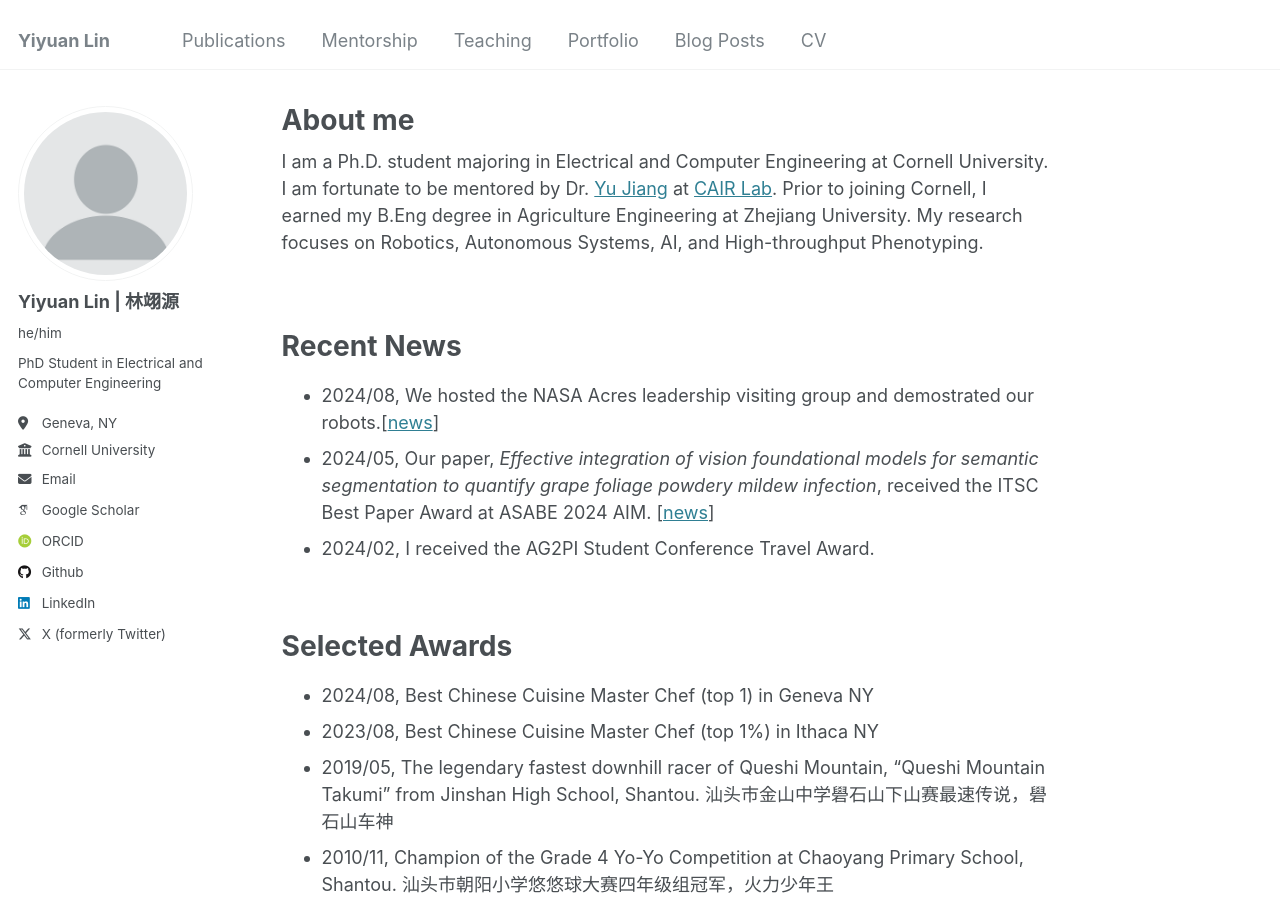
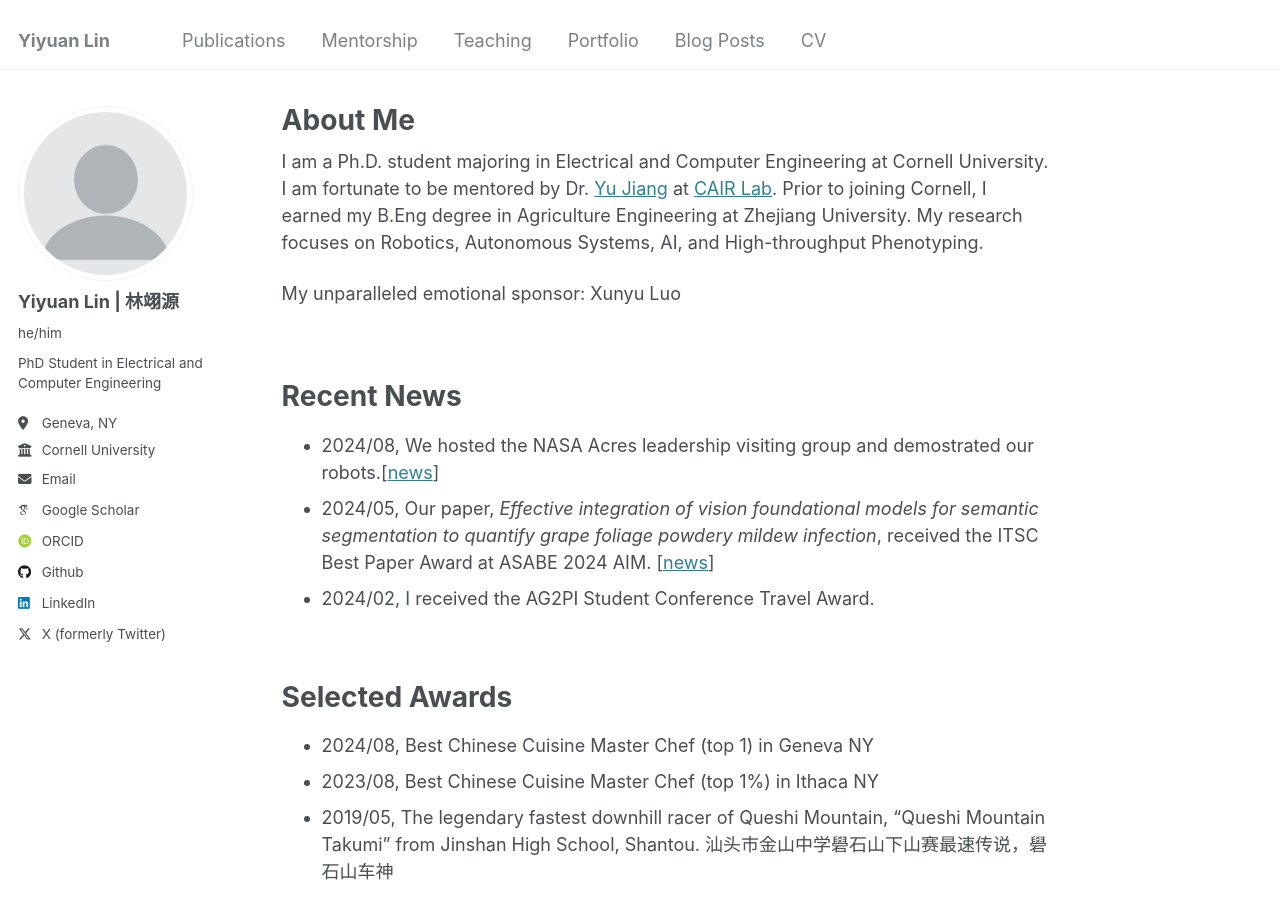
Before and after one commit to YiyuanLinXX/YiyuanLinXX.github.io, a Jekyll site: the page built from _pages/about.md, in a window 1280 px wide and 900 px high. Built offline with Jekyll 4.4.1, drawn with Linux system fonts in a browser that asks for light colours; some web fonts are replaced.

Commit message:
update emotional sponsor

```diff
--- a/_pages/about.md
+++ b/_pages/about.md
@@ -1,6 +1,6 @@
 ---
 permalink: /
-title: "About me"
+title: "About Me"
 author_profile: true
 redirect_from:
   - /about/
@@ -8,6 +8,8 @@ redirect_from:
 ---
 
 I am a Ph.D. student majoring in Electrical and Computer Engineering at Cornell University. I am fortunate to be mentored by Dr. [Yu Jiang](https://cals.cornell.edu/yu-jiang) at [CAIR Lab](https://cair.cals.cornell.edu/). Prior to joining Cornell, I earned my B.Eng degree in Agriculture Engineering at Zhejiang University. My research focuses on Robotics, Autonomous Systems, AI, and High-throughput Phenotyping.
+
+My unparalleled emotional sponsor: Xunyu Luo
 
 <br/>
 
```
